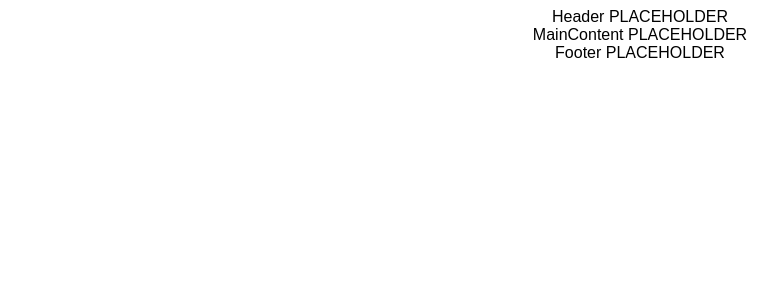
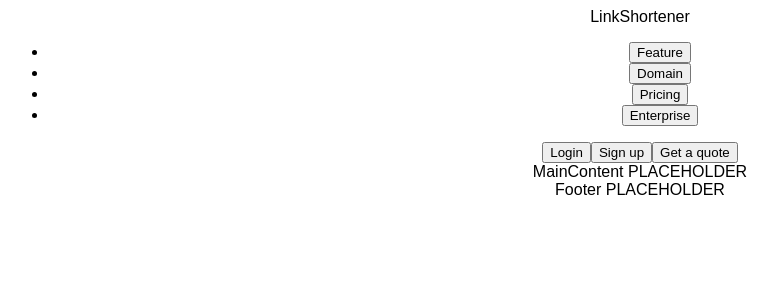
Before and after one commit to skudderkHeadway/react-front-end, a React (Create React App) app: page / in a window 1280 px wide. Shown: the top 300 px of the page, without its empty margins (0-778 px from the left). Built offline with nearby package versions, Linux system fonts and the light colour scheme.

Commit message:
Scaffold header subcomponents, reusable components for header

```diff
--- /dev/null
+++ b/src/components/BrandLogo.tsx
@@ -0,0 +1,11 @@
+import React from "react";
+
+const BrandLogo = () => {
+  return (
+    <div className="inline-flex text-3xl text-green-800 font-bold p-5 bg-green-100">
+      LinkShortener
+    </div>
+  );
+};
+
+export default BrandLogo;
--- /dev/null
+++ b/src/components/Button.tsx
@@ -0,0 +1,7 @@
+import React from "react";
+
+const Button = ({ theme, children }) => {
+  return <button>{children}</button>;
+};
+
+export default Button;
--- a/src/layout/Header.tsx
+++ b/src/layout/Header.tsx
@@ -1,7 +1,14 @@
 import React from "react";
+import BrandLogo from "../components/BrandLogo";
+import HeaderMenu from "./HeaderMenu";
 
 const Header = () => {
-  return <div>Header PLACEHOLDER</div>;
+  return (
+    <div>
+      <BrandLogo />
+      <HeaderMenu />
+    </div>
+  );
 };
 
 export default Header;
--- /dev/null
+++ b/src/layout/HeaderMenu.tsx
@@ -0,0 +1,14 @@
+import React from "react";
+import MainNavMenu from "./MainNavMenu";
+import UtilityMenu from "./UtilityMenu";
+
+const HeaderMenu = () => {
+  return (
+    <>
+      <MainNavMenu />
+      <UtilityMenu />
+    </>
+  );
+};
+
+export default HeaderMenu;
--- /dev/null
+++ b/src/layout/MainNavMenu.tsx
@@ -0,0 +1,25 @@
+import React from "react";
+import Button from "../components/Button";
+
+const MainNavMenu = () => {
+  return (
+    <nav>
+      <ul>
+        <li>
+          <Button theme={"noBg"}>Feature</Button>
+        </li>
+        <li>
+          <Button theme={"noBg"}>Domain</Button>
+        </li>
+        <li>
+          <Button theme={"noBg"}>Pricing</Button>
+        </li>
+        <li>
+          <Button theme={"noBg"}>Enterprise</Button>
+        </li>
+      </ul>
+    </nav>
+  );
+};
+
+export default MainNavMenu;
--- /dev/null
+++ b/src/layout/UtilityMenu.tsx
@@ -0,0 +1,14 @@
+import React from "react";
+import Button from "../components/Button";
+
+const UtilityMenu = () => {
+  return (
+    <div>
+      <Button theme="noBg">Login</Button>
+      <Button theme="noBg">Sign up</Button>
+      <Button theme="stroke">Get a quote</Button>
+    </div>
+  );
+};
+
+export default UtilityMenu;
```
